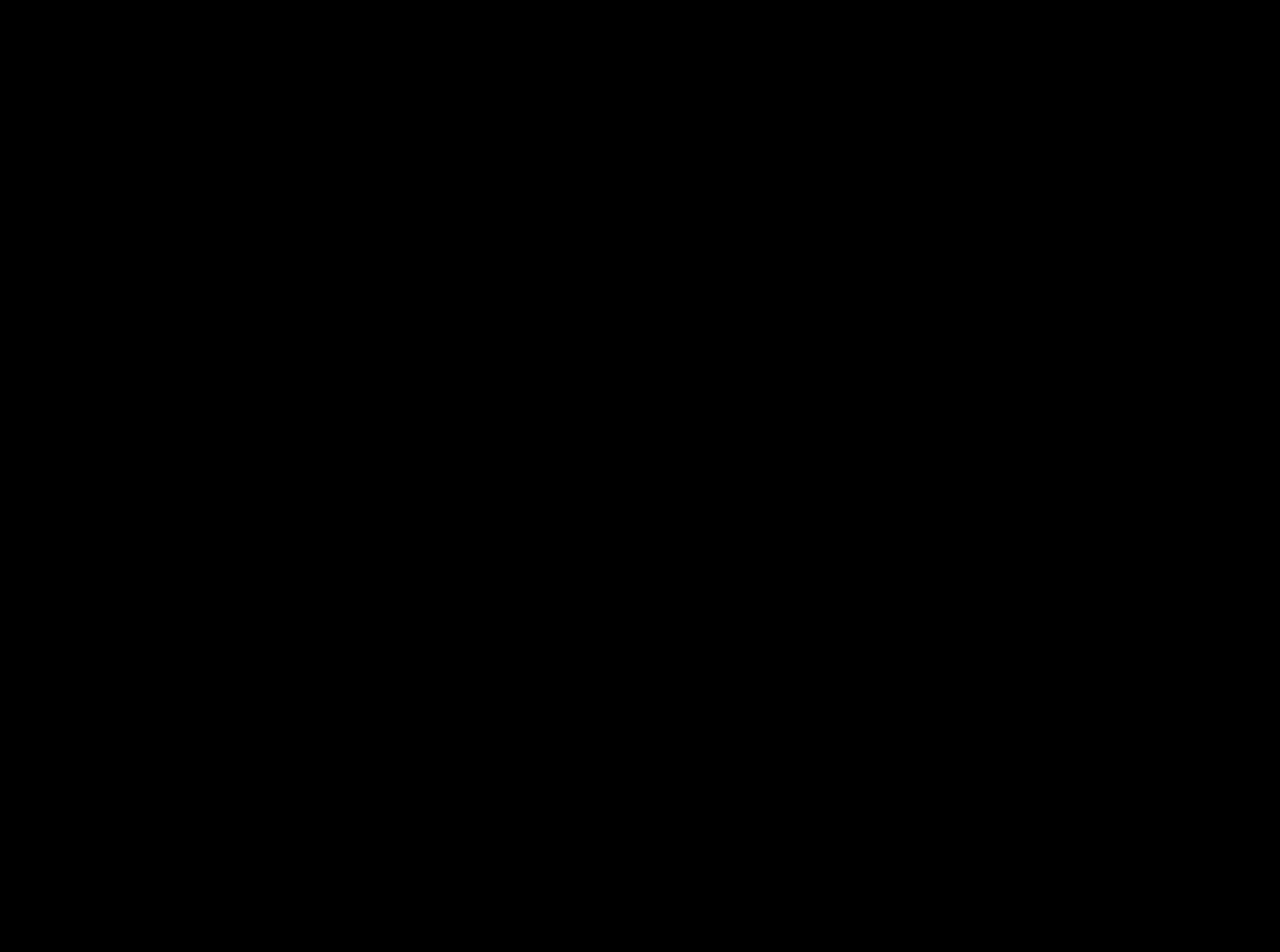
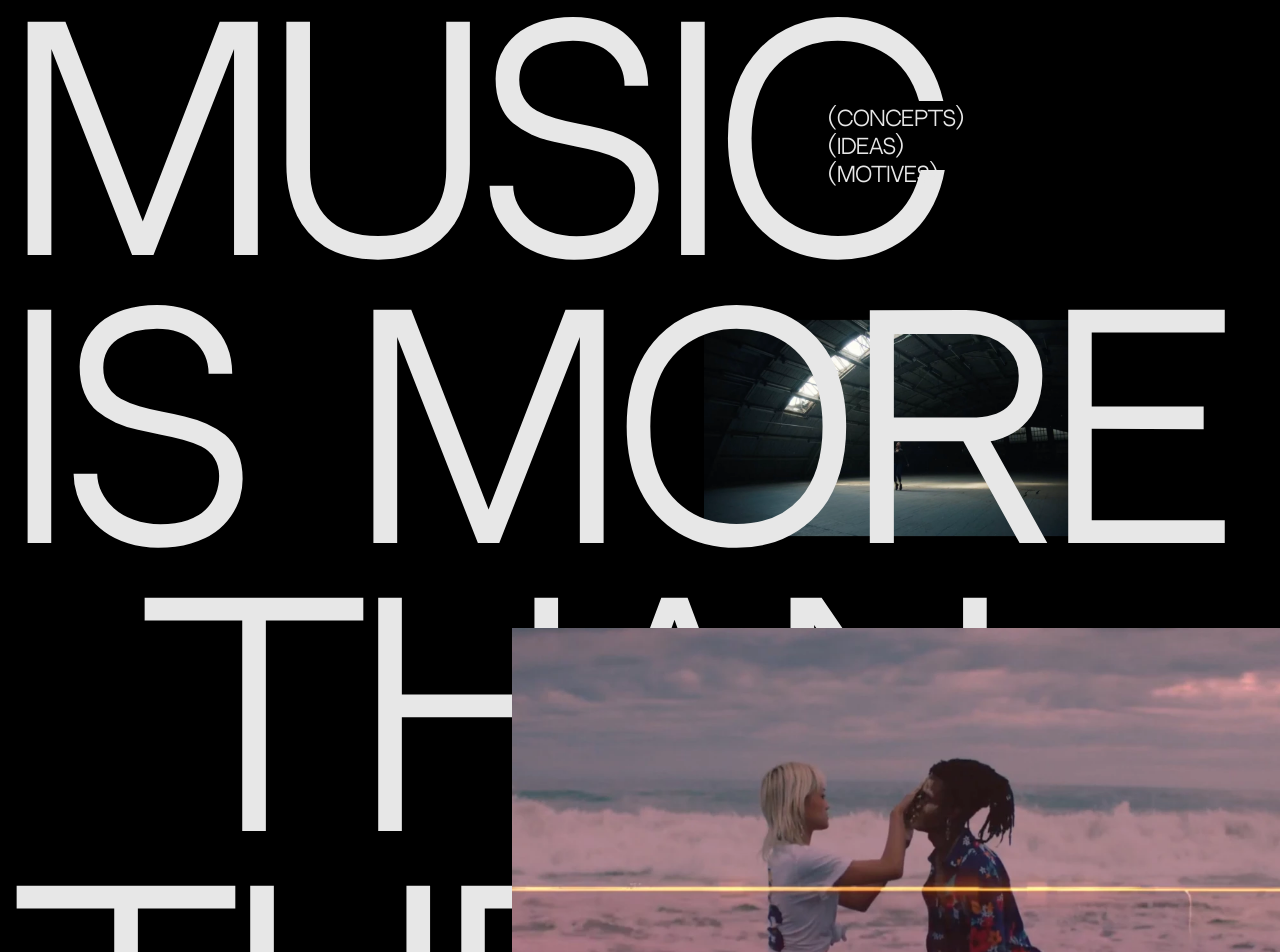
Before and after one commit to robcorreia/next-js-music-agency-page-gsap, a Next.js app: page / in a window 1280 px wide. Shown: the part 1640-2592 px from the top of the page. Before the commit the page ends 1308 px from the top, so only its background shows below. Built offline with nearby package versions, Linux system fonts and the light colour scheme; a web font is replaced by a local one.

Commit message:
feat: add Concepts component

```diff
--- /dev/null
+++ b/components/Concepts.js
@@ -0,0 +1,40 @@
+/** @format */
+
+import Image from "next/image";
+import React from "react";
+import concept1 from "../images/concept1.png";
+import concept2 from "../images/concept2.png";
+function Concepts() {
+  return (
+    <div className="relative font-neutralFace px-3 w-full h-fit">
+      <div className="w-full h-[1px] bg-white"></div>
+      <div className="my-32">
+        <p className="text-8xl sm:text-9xl md:text-[12rem] xl:text-[18rem] font-light leading-none">
+          MUSIC
+        </p>
+        <p className="text-8xl sm:text-9xl md:text-[12rem] xl:text-[18rem] font-light leading-none">
+          IS MORE
+        </p>
+        <p className="text-8xl sm:text-9xl md:text-[12rem] xl:text-[18rem] indent-[10vw] font-light leading-none">
+          THAN THE
+        </p>
+
+        <p className="text-8xl sm:text-9xl md:text-[12rem] xl:text-[18rem] font-light leading-none">
+          NOTES
+        </p>
+      </div>
+      <div className="w-full h-[1px] bg-transparent md:bg-white mb-[20vh] md:mb-[40vh]"></div>
+      <div className="absolute top-[30%] md:top-0 right-0 flex items-center justify-center flex-col w-[60vw] mt-[30vh]">
+        <div className="hidden md:block mb-20">
+          <p className="text-xl">(CONCEPTS)</p>
+          <p className="text-xl">(IDEAS)</p>
+          <p className="text-xl">(MOTIVES)</p>
+        </div>
+        <Image alt="" src={concept1} className="-z-10 my-10 w-[50%]" />
+        <Image alt="" src={concept2} className="my-10" />
+      </div>
+    </div>
+  );
+}
+
+export default Concepts;
--- a/components/WhoWeAre.js
+++ b/components/WhoWeAre.js
@@ -2,8 +2,8 @@
 
 function WhoWeAre() {
   return (
-    <div className="relative my-10 px-3 py-2 h-[8vh] font-neutralFace">
-      <div className="w-full h-[1px] bg-white" />
+    <div className="relative my-10 px-3 py-2 h-[80vh] font-neutralFace">
+      <div className="w-full h-[1px] bg-white"></div>
       <div className="flex justify-between w-full text-xs py-2">
         <div>Who We Are</div>
         <div>Who We Are</div>
--- a/pages/index.js
+++ b/pages/index.js
@@ -3,6 +3,7 @@
 import Header from "../components/Header";
 import SwiperSliderComponent from "../components/SwiperComponent";
 import WhoWeAre from "../components/WhoWeAre";
+import Concepts from "../components/Concepts";
 
 export default function Home() {
   return (
@@ -10,6 +11,7 @@
       <Header />
       <SwiperSliderComponent />
       <WhoWeAre />
+      <Concepts />
     </div>
   );
 }
```
